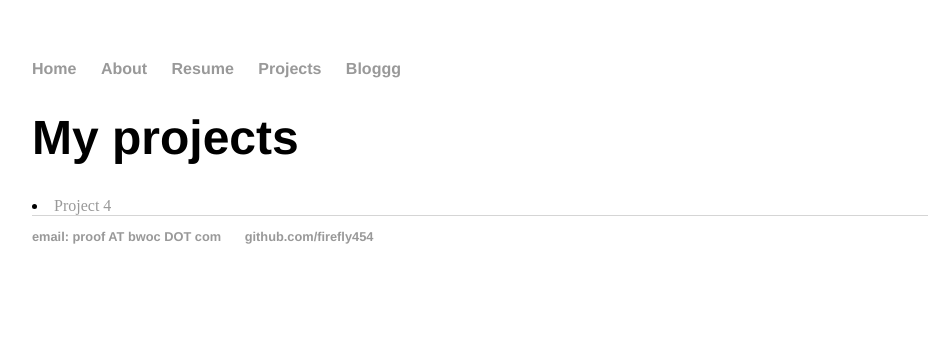
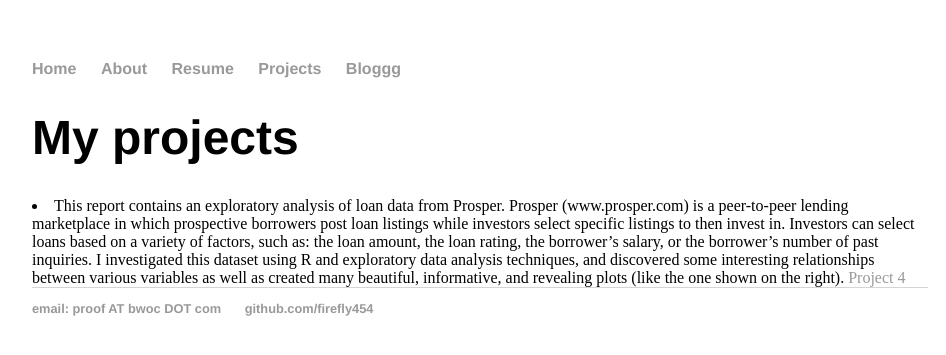
Before and after one commit to firefly454/firefly454.github.io, a Jekyll site: the page built from projects/index.html, in a window 1280 px wide. Shown: the top 355 px of the page, without its empty margins (160-1106 px from the left). Built offline with Jekyll 4.4.1, drawn with Linux system fonts in a browser that asks for light colours.

Commit message:
Update index.html

```diff
--- a/projects/index.html
+++ b/projects/index.html
@@ -4,5 +4,7 @@
 ---
 <div class="blurb">
         <h1>My projects</h1>
-        <li><a href="/projects/EDA2.html">Project 4</a></li>
+        <li>This report contains an exploratory analysis of loan data from Prosper. Prosper (www.prosper.com) is a peer-to-peer lending marketplace in which prospective borrowers post loan listings while investors select specific listings to then invest in. Investors can select loans based on a variety of factors, such as: the loan amount, the loan rating, the borrower’s salary, or the borrower’s number of past inquiries. I investigated this dataset using R and exploratory data analysis techniques, and discovered some interesting relationships between various variables as well as created many beautiful, informative, and revealing plots (like the one shown on the right).
+                <a href="/projects/EDA2.html">Project 4</a></li>
+
 </div><!-- /.blurb -->
```
